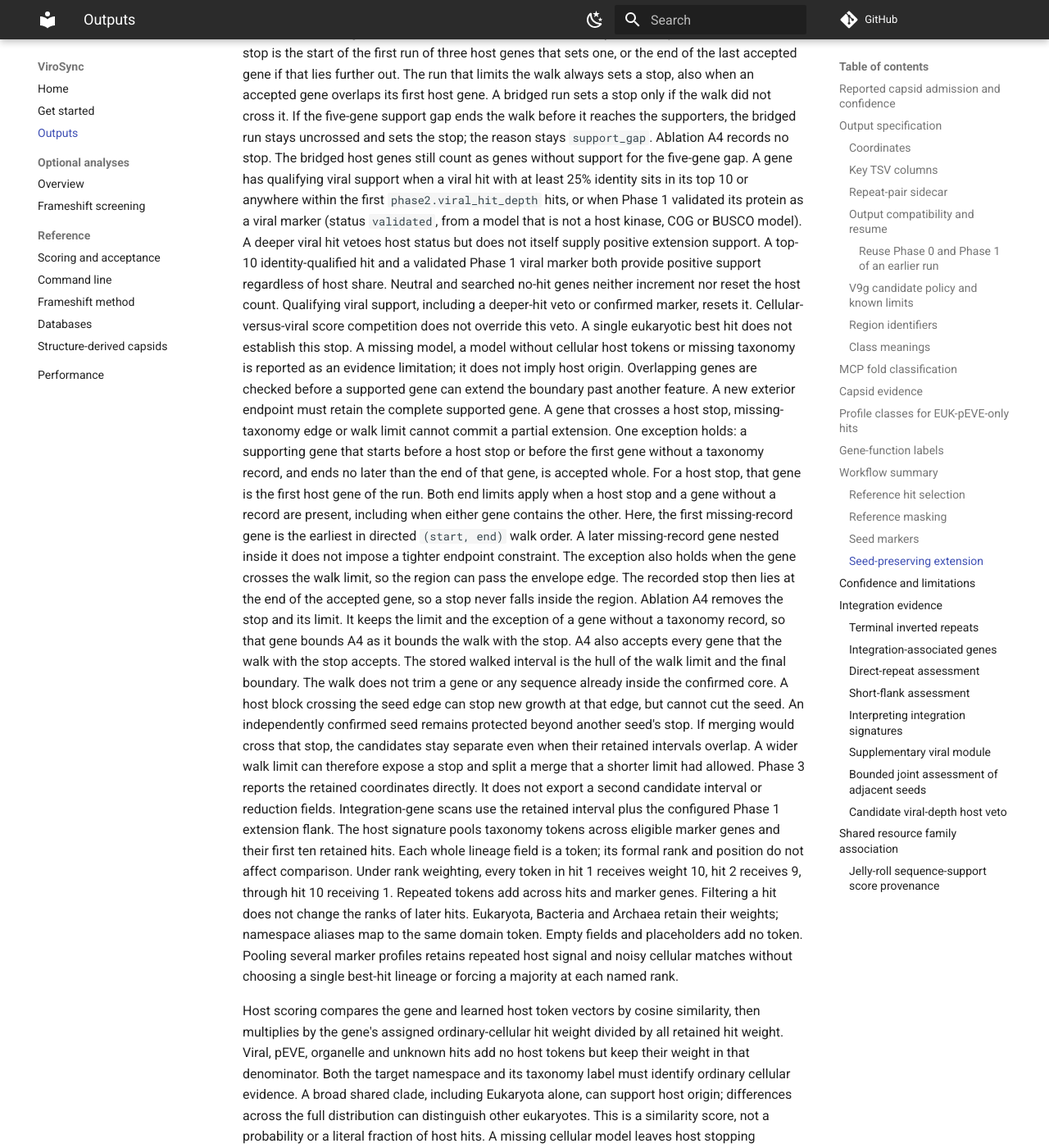
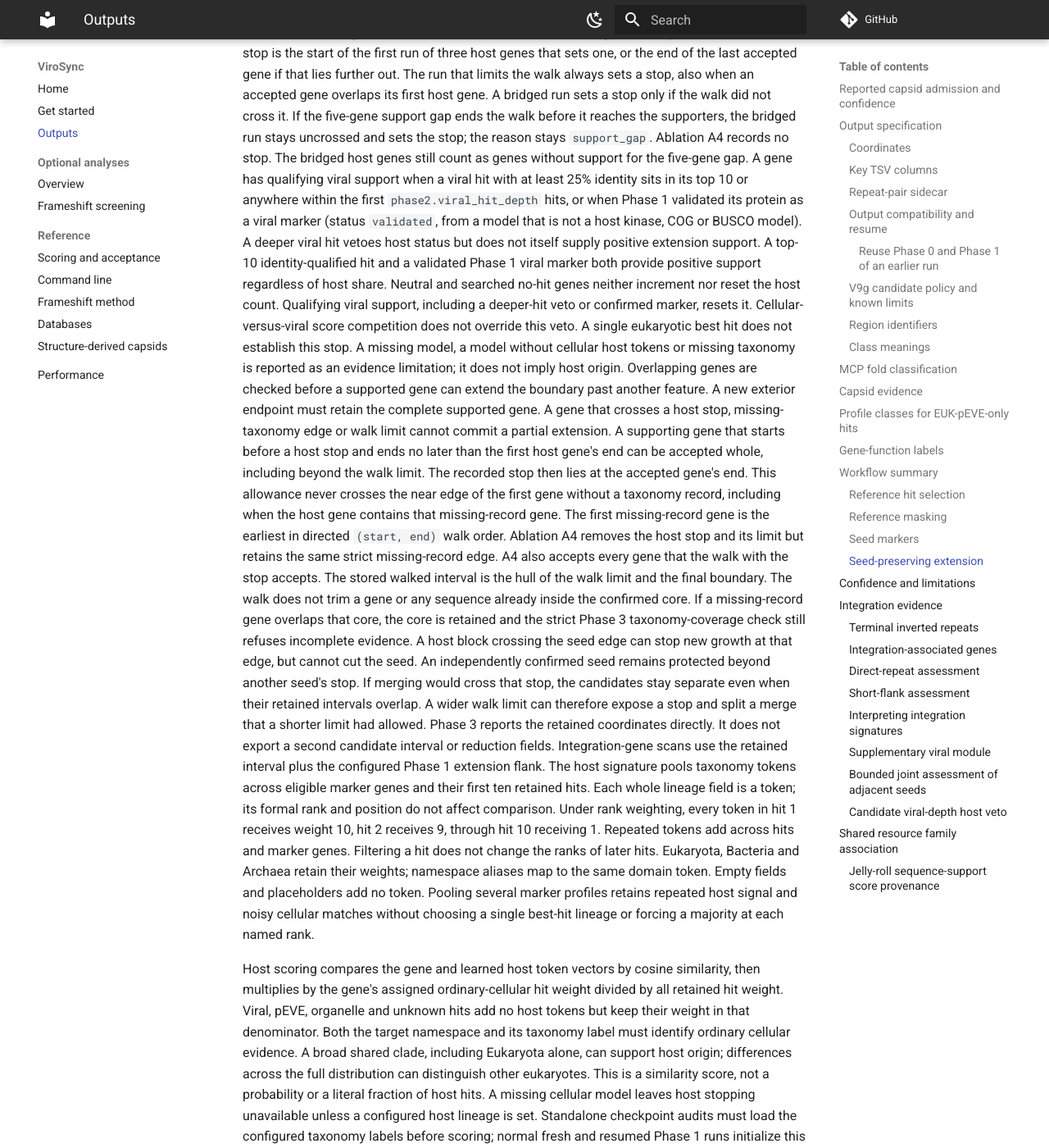
Before and after one commit to NeLLi-team/virosync, an MkDocs documentation site: the page built from docs/METHODS.md, in a window 1280 px wide and 1400 px high, scrolled down 27374 px. Shown: the whole window at 82% size. Built offline with MkDocs 1.6.1 and Material for MkDocs 9.7.7, drawn with Linux system fonts in a browser that asks for light colours; comment, search, counter and statistics services are not loaded.

Commit message:
fix(phase2): keep regions out of unsearched genes
A supporting gene that started before the first gene without a taxonomy
record and ended inside it was accepted whole. The region then overlapped
a gene that was never searched, and Phase 3 stopped the run with
'taxonomy coverage is incomplete' (campaign genome GCA_001939145.1, a
4-bp gene overlap at the edge of the searched genes).

A supporting gene must now end at or before the start of the first gene
without a record. The whole-gene allowance stays for the first host gene
of a stop, and the ablation without the host stop keeps the same limit.

Repair by the Dori session; the tracked tree equals its frozen source
3ae for all 302 files (code SHA-256
3ae280497d9a6f61ec64aba1ca481877125b5fd9c696944ca5a737eaedb42343). The
221 benchmark units give identical results before and after.

```diff
--- a/docs/METHODS.md
+++ b/docs/METHODS.md
@@ -1083,21 +1083,17 @@ an evidence limitation; it does not imply host origin. Overlapping genes are
 checked before a supported gene can extend the boundary past another feature.
 A new exterior endpoint must retain the complete supported gene. A gene that
 crosses a host stop, missing-taxonomy edge or walk limit cannot commit a partial
-extension. One exception holds: a supporting gene that starts before a host stop
-or before the first gene without a taxonomy record, and ends no later than the end
-of that gene, is accepted whole. For a host stop, that gene is the first host gene of
-the run. Both end limits apply when a host stop and a gene without a record are
-present, including when either gene contains the other. Here, the first missing-record
-gene is the earliest in directed `(start, end)` walk order. A later missing-record gene
-nested inside it does not impose a tighter endpoint constraint. The exception also
-holds when the gene crosses the walk
-limit, so the region can pass the envelope edge. The recorded stop then lies at the end
-of the accepted gene, so a stop never falls inside the region. Ablation A4 removes the
-stop and its limit. It keeps the limit and the exception of a gene without a taxonomy
-record, so that gene bounds A4 as it bounds the walk with the stop. A4 also accepts every
+extension. A supporting gene that starts before a host stop and ends no later
+than the first host gene's end can be accepted whole, including beyond the walk
+limit. The recorded stop then lies at the accepted gene's end. This allowance
+never crosses the near edge of the first gene without a taxonomy record, including
+when the host gene contains that missing-record gene. The first missing-record gene
+is the earliest in directed `(start, end)` walk order. Ablation A4 removes the host
+stop and its limit but retains the same strict missing-record edge. A4 also accepts every
 gene that the walk with the stop accepts. The stored walked interval is the hull of the walk limit and
 the final boundary. The walk does not trim a gene or any sequence already inside the
-confirmed core.
+confirmed core. If a missing-record gene overlaps that core, the core is retained
+and the strict Phase 3 taxonomy-coverage check still refuses incomplete evidence.
 A host block crossing the seed edge can stop new growth at that edge, but
 cannot cut the seed.
 An independently confirmed seed remains protected beyond another seed's stop.
```
Also changed, not shown: CHANGELOG.md (+9 -11 lines), 3 other files.
